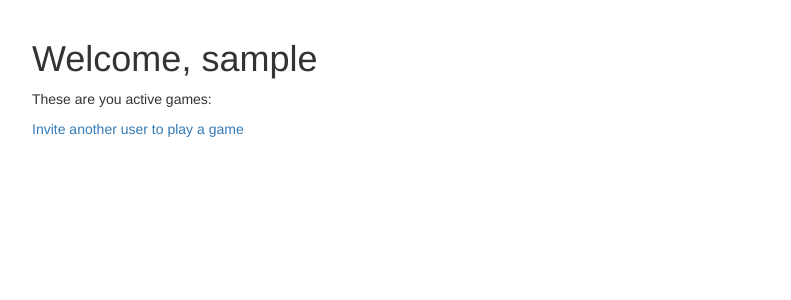
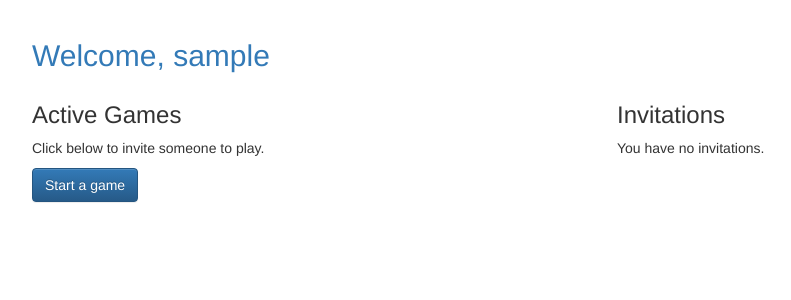
Before and after one commit to jurelmp/tictactoe, a Django app: page /player/home in a window 1280 px wide. Shown: the part 51-351 px from the top of the page, without its empty margins (38-829 px from the left). Run offline with Django 3.2, Linux system fonts and the light colour scheme; the visitor is signed in with stand-in values (Sample User, id 1); data that the repository does not hold is empty; some libraries are stand-ins or nearby versions.

Commit message:
Accepts invitation from other players

```diff
--- a/player/urls.py
+++ b/player/urls.py
@@ -1,11 +1,12 @@
 from django.conf.urls import url
 from django.contrib.auth.views import LoginView, LogoutView
 
-from player.views import home, new_invitation
+from player.views import home, new_invitation, accept_invitation
 
 urlpatterns = [
     url(r'home$', home, name="player_home"),
     url(r'login$', LoginView.as_view(template_name="player/login_form.html"), name="player_login"),
     url(r'logout$', LogoutView.as_view(), name="player_logout"),
-    url(r'new_invitation$', new_invitation, name="player_new_invitation")
+    url(r'new_invitation$', new_invitation, name="player_new_invitation"),
+    url(r'accept_invitation/(?P<id>\d+)/$', accept_invitation, name="player_accept_invitation")
 ]
--- a/player/views.py
+++ b/player/views.py
@@ -2,23 +2,26 @@
 from __future__ import unicode_literals
 
 from django.contrib.auth.decorators import login_required
-from django.shortcuts import render, redirect
+from django.core.exceptions import PermissionDenied
+from django.shortcuts import render, redirect, get_object_or_404
 
 from gameplay.models import Game
 from player.forms import InvitationForm
 from player.models import Invitation
 
 
-@login_required
+@login_required()
 def home(request):
     my_games = Game.objects.games_for_user(request.user)
     active_games = my_games.active()
+    invitations = request.user.invitations_received.all()
 
     return render(request, "player/home.html",
-                  {'games': active_games})
+                  {'games': active_games,
+                   'invitations': invitations})
 
 
-@login_required
+@login_required()
 def new_invitation(request):
     if request.method == "POST":
         invitation = Invitation(from_user=request.user)
@@ -32,3 +35,21 @@ def new_invitation(request):
 
     return render(request, "player/new_invitation_form.html",
                   {'form': form})
+
+
+@login_required()
+def accept_invitation(request, id):
+    invitation = get_object_or_404(Invitation, pk=id)
+    if not request.user == invitation.to_user:
+        raise PermissionDenied
+    if request.method == "POST":
+        if "accept" in request.POST:
+            game = Game.objects.create(
+                first_player=invitation.to_user,
+                second_player=invitation.from_user
+            )
+        invitation.delete()
+        return redirect("player_home")
+    else:
+        return render(request, "player/accept_invitation_form.html",
+                      {'invitation': invitation})
--- a/templates/player/home.html
+++ b/templates/player/home.html
@@ -2,19 +2,40 @@
 
 {% block title %}
     Player's Home Page
-{% endblock %}
+{% endblock title %}
 
 {% block content %}
-    <h1>Welcome, {{ user.username }}</h1>
-    These are you active games:
+    <h2 class="text-primary">Welcome, {{ user.username }}</h2>
 
+    <div class="row">
+        <div class="col-md-6">
+            <h3>Active Games</h3>
             <ul>
                 {% for g in games %}
                     <li>Game {{ g.id }}: {{ g.first_player }} vs {{ g.second_player }}</li>
                 {% endfor %}
             </ul>
+            <p>Click below to invite someone to play.</p>
+            <p>
+                <a href="{% url 'player_new_invitation' %}" class="btn btn-primary">
+                    Start a game
+                </a>
+            </p>
+        </div>
+        <div class="col-md-6">
+            <h3>Invitations</h3>
 
-    <a href="{% url 'player_new_invitation' %}">
-        Invite another user to play a game
+            {% if invitations %}
+                <div class="list-group">
+                    {% for inv in invitations %}
+                        <a href="{% url 'player_accept_invitation' id=inv.id %}" class="list-group-item">
+                            {{ inv.from_user.username }} has invited you to a game.
                         </a>
-{% endblock %}
+                    {% endfor %}
+                </div>
+            {% else %}
+                <p>You have no invitations.</p>
+            {% endif %}
+        </div>
+    </div>
+{% endblock content %}
--- a/templates/player/login_form.html
+++ b/templates/player/login_form.html
@@ -2,7 +2,7 @@
 
 {% block title %}
     Player Login
-{% endblock %}
+{% endblock title %}
 
 {% block content %}
     <form role="form" method="post" action="{% url 'player_login' %}">
@@ -11,4 +11,4 @@
         {{ form }}
         <button type="submit" class="btn btn-success">Sign In</button>
     </form>
-{% endblock %}
+{% endblock content %}
--- a/templates/player/new_invitation_form.html
+++ b/templates/player/new_invitation_form.html
@@ -2,7 +2,7 @@
 
 {% block title %}
     New Invitation
-{% endblock %}
+{% endblock title %}
 
 {% block content %}
     <form method="post" action="{% url 'player_new_invitation' %}">
@@ -10,4 +10,4 @@
         {{ form }}
         <button type="submit">Send the invitation</button>
     </form>
-{% endblock %}
+{% endblock content %}
--- a/templates/tictactoe/welcome.html
+++ b/templates/tictactoe/welcome.html
@@ -2,7 +2,7 @@
 
 {% block title %}
     Welcome
-{% endblock %}
+{% endblock title %}
 
 {% block content %}
     <div class="jumbotron">
@@ -11,4 +11,4 @@
             <p>Let's play tictactoe!</p>
         </div>
     </div>
-{% endblock %}
+{% endblock content %}
```
Also changed, not shown: templates/player/accept_invitation_form.html (added, +17 -0 lines). Lines whose indentation alone changed are shown as unchanged.
